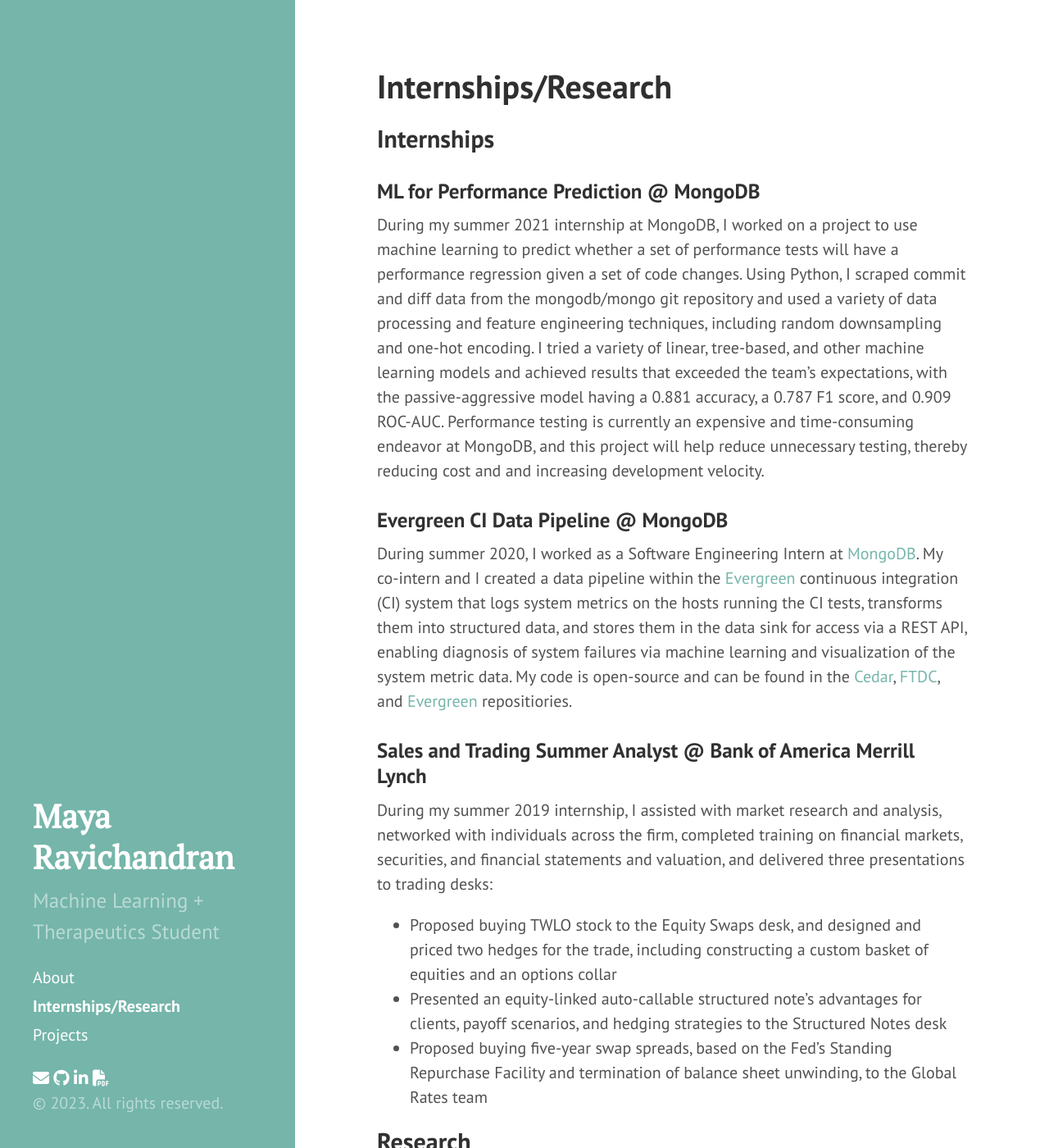
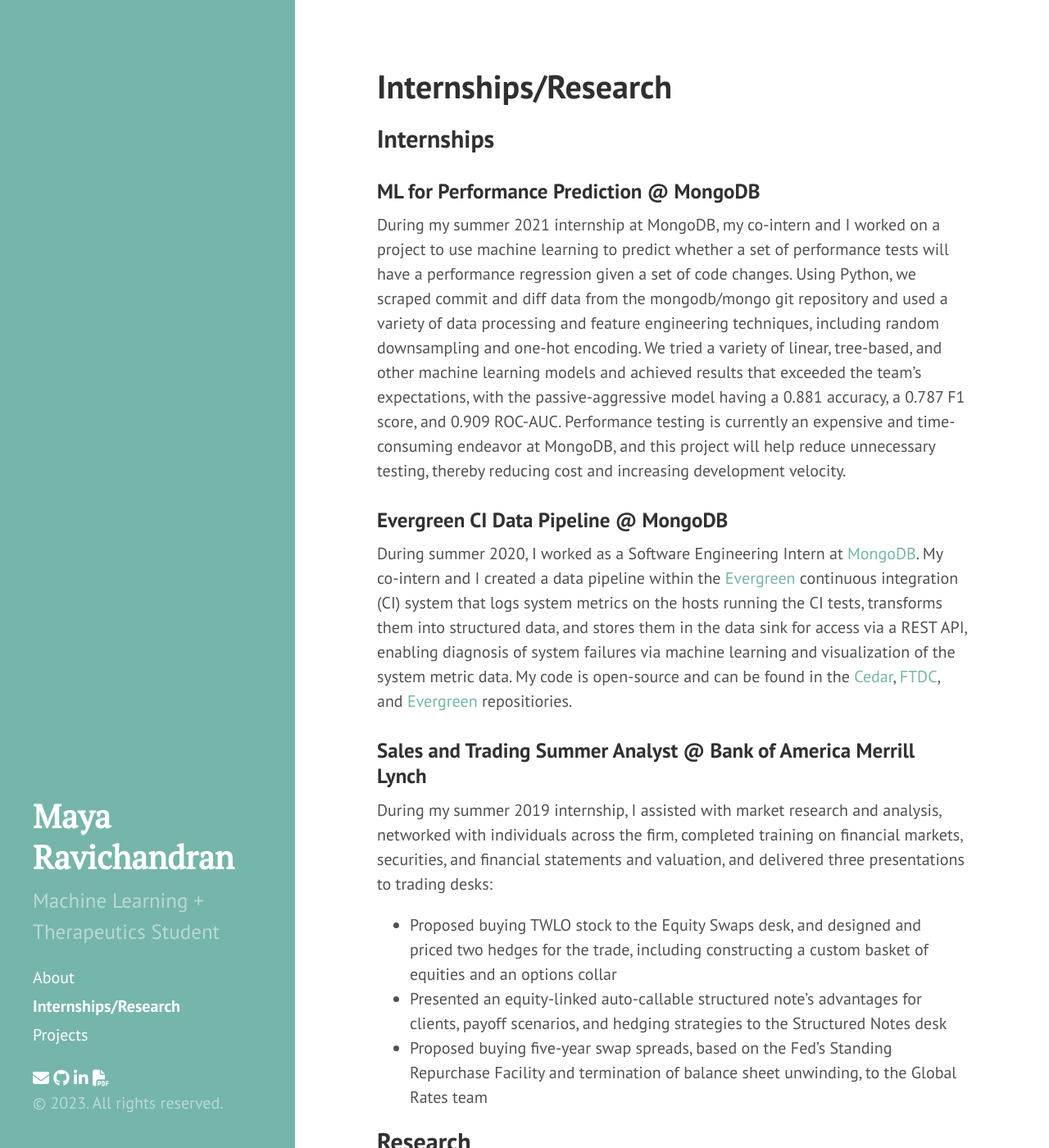
Before and after one commit to maravichandran/old-personal-website-v2, a Jekyll site: the page built from internships_research.md, in a window 1280 px wide and 1400 px high. Shown: the whole window at 82% size. Built offline with Jekyll 4.4.1, drawn with Linux system fonts in a browser that asks for light colours; nearby versions of some CDN libraries; some of the changed text lies outside the part shown.

Commit message:
Update internships_research.md

```diff
--- a/internships_research.md
+++ b/internships_research.md
@@ -7,7 +7,7 @@
 ## Internships
 
 ### ML for Performance Prediction @ MongoDB
-During my summer 2021 internship at MongoDB, I worked on a project to use machine learning to predict whether a set of performance tests will have a performance regression given a set of code changes. Using Python, I scraped commit and diff data from the mongodb/mongo git repository and used a variety of data processing and feature engineering techniques, including random downsampling and one-hot encoding. I tried a variety of linear, tree-based, and other machine learning models and achieved results that exceeded the team's expectations, with the passive-aggressive model having a 0.881 accuracy, a 0.787 F1 score, and 0.909 ROC-AUC. Performance testing is currently an expensive and time-consuming endeavor at MongoDB, and this project will help reduce unnecessary testing, thereby reducing cost and and increasing development velocity.
+During my summer 2021 internship at MongoDB, my co-intern and I worked on a project to use machine learning to predict whether a set of performance tests will have a performance regression given a set of code changes. Using Python, we scraped commit and diff data from the mongodb/mongo git repository and used a variety of data processing and feature engineering techniques, including random downsampling and one-hot encoding. We tried a variety of linear, tree-based, and other machine learning models and achieved results that exceeded the team's expectations, with the passive-aggressive model having a 0.881 accuracy, a 0.787 F1 score, and 0.909 ROC-AUC. Performance testing is currently an expensive and time-consuming endeavor at MongoDB, and this project will help reduce unnecessary testing, thereby reducing cost and increasing development velocity.
 
 ### Evergreen CI Data Pipeline @ MongoDB
 During summer 2020, I worked as a Software Engineering Intern at [MongoDB](https://www.mongodb.com/). My co-intern and I created a data pipeline within the [Evergreen](https://evergreen.mongodb.com/) continuous integration (CI) system that logs system metrics on the hosts running the CI tests, transforms them into structured data, and stores them in the data sink for access via a REST API, enabling diagnosis of system failures via machine learning and visualization of the system metric data. My code is open-source and can be found in the [Cedar](https://github.com/evergreen-ci/cedar), [FTDC](https://github.com/mongodb/ftdc), and [Evergreen](https://github.com/evergreen-ci/evergreen) repositiories.
```
Also changed, not shown: other parts of internships_research.md (+1 -1 lines).
